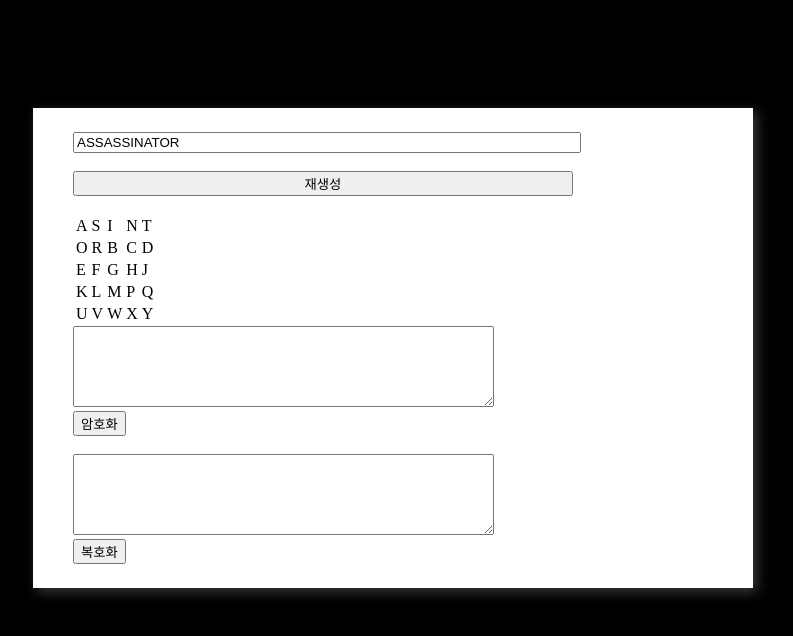
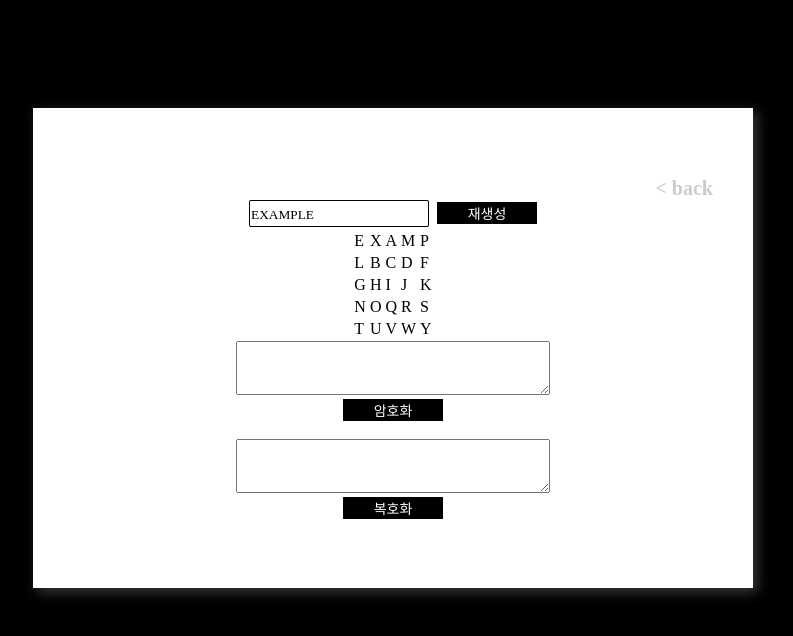
Before and after one commit to 6h15m/the-code-html, a plain HTML site: page coder.html in a window 1280 px wide. Both pictures are taken after a click on the button "생성". Shown: the whole page, without its empty margins (247-1040 px from the left). Drawn offline with nearby package versions, Linux system fonts and the light colour scheme; a web font is replaced by a local one.

Commit message:
last pang

```diff
--- a/coder.html
+++ b/coder.html
@@ -13,27 +13,30 @@
 <body>
   <div class="wrapContainer">
     <div class="gameContainer">
-      <input id="keyword" value="ASSASSINATOR"></input>
-      <br />
+      <a href="index.html">
+        <h5>&#60; back</h5>
+      </a>
+      <center>
+        <input id="keyword" value="EXAMPLE"></input>
         <button id="generateKeytable">생성</button>
         <button id="regenerateKeytable" style="display: none">
           재생성
         </button>
-      <br />
         <span id="AfterGen" style="display: none">
           <div id="keyTable"></div>
-        <textarea id="en" cols="50" rows="5"></textarea><br />
+          <textarea id="en" cols="40" rows="3"></textarea><br />
           <button id="encipher">
             암호화
           </button>
           <br />
           <br />
-        <textarea id="de" cols="50" rows="5"></textarea>
+          <textarea id="de" cols="40" rows="3"></textarea>
           <br />
           <button id="decipher">
             복호화
           </button>
         </span>
+      </center>
     </div>
   </div>
 
--- a/css/coder.css
+++ b/css/coder.css
@@ -1,18 +1,34 @@
-#keyword{
-    width: 500px;
-    margin-left: 40px;
+button {
+  font-family: "NEXONFootballGothicLA1";
+  font-size: 14px;
+  width: 100px;
+  color: white;
+  background-color: black;
+  border: none;
 }
 
-#generateKeytable{
-    width: 500px;
-    margin-left: 40px;
+#keyword {
+  font-family: "NEXONFootballGothicLA1";
+  background: url("../img/input-box.png") no-repeat;
+  width: 180px;
+  height: 27px;
+  border: none;
+  outline: 0;
 }
 
-#regenerateKeytable{
-    width: 500px;
-    margin-left: 40px;
+::placeholder {
+  font-family: "NEXONFootballGothicLA1";
+  opacity: 1;
 }
 
-span{
-    margin-left: 40px;
+:-ms-input-placeholder {
+  font-family: "NEXONFootballGothicLA1";
 }
+
+::-ms-input-placeholder {
+  font-family: "NEXONFootballGothicLA1";
+}
+
+textarea {
+  font-family: "NEXONFootballGothicLA1";
+}
--- a/css/common.css
+++ b/css/common.css
@@ -36,6 +36,20 @@ h3 {
   margin-top: 0;
   margin-bottom: 0;
   font-size: 20px;
+}
+
+h5 {
+  text-align: right;
+  margin-right: 40px;
+  margin-top: 0;
+  margin-bottom: 0;
+  font-size: 20px;
+  color: black;
+  opacity: 20%;
+}
+
+h5:hover {
+  opacity: 100%;
 }
 
 label {
--- a/help.html
+++ b/help.html
@@ -12,9 +12,27 @@
 <body>
     <div class="wrapContainer">
         <div class="gameContainer">
+            <a href="index.html">
+                <h5>&#60; back</h5>
+            </a>
+            <h2>도움말</h2>
+            <label>
+                the code는 쌍자 암호의 복호화를 학습할 수 있는 게임입니다.<br>
+                게임의 각 스테이지에 있는 key와 암호화된 문장을 복호화해 보세요.<br><br>
+            </label>
+            <h3>hint 버튼</h3>
+            <label>
+                복호화하는 과정이 너무 어렵다면 hint 버튼을 눌러보세요.<br>
+                암호기 및 복호기 시스템을 지원합니다.<br><br>
+            </label>
+            <h3>답안 제출</h3>
+            <label>
+                복호화된 단어 또는 문장을 넣고 Enter 키를 누르면 정답인지 확인이 가능합니다.<br>
+                대문자 또는 소문자를 통일하고, 띄어쓰기를 하지 않은 문장을 넣어주세요.<br>
+                'X'는 단어 또는 문장의 뜻에 맞게 제거해주세요.
+            </label>
         </div>
     </div>
-    <script type="text/javascript" src="script/plugin.js"></script>
     <script src="https://ajax.googleapis.com/ajax/libs/jquery/3.4.1/jquery.min.js"></script>
 </body>
 
--- a/script/cipher.js
+++ b/script/cipher.js
@@ -151,7 +151,7 @@ function makeDigraph(str) {
 }
 
 function generateKeyTable(keystring) {
-  if (!keystring) keystring = "PLAYFAIRCIPHER";
+  if (!keystring) keystring = "EXAMPLE";
 
   keystring = keystring.toUpperCase();
   keystring = keystring.replace(/\W+/g, "");
@@ -191,16 +191,16 @@ $("#regenerateKeytable").click(function () {
 
 $("#encipher").click(function () {
   var digraph = makeDigraph($("#en").val());
-  if (!digraph) alert("Bad entry");
-  $("#en").val(digraph.join(""));
+  if (!digraph) alert("잘못된 접근입니다.");
+  $("#en").val(digraph.join(" "));
   var cipher = encipher(digraph);
-  $("#de").val(cipher.join(""));
+  $("#de").val(cipher.join(" "));
 });
 
 $("#decipher").click(function () {
   var digraph = makeDigraph($("#de").val());
-  if (!digraph) alert("Bad entry");
-  $("#de").val(digraph.join(""));
+  if (!digraph) alert("잘못된 접근입니다.");
+  $("#de").val(digraph.join(" "));
   var plaintext = decipher(digraph);
-  $("#en").val(plaintext.join("").toLowerCase());
+  $("#en").val(plaintext.join(" ").toLowerCase());
 });
```
Also changed, not shown: game.html (+4 -2 lines). Lines whose indentation alone changed are shown as unchanged.
